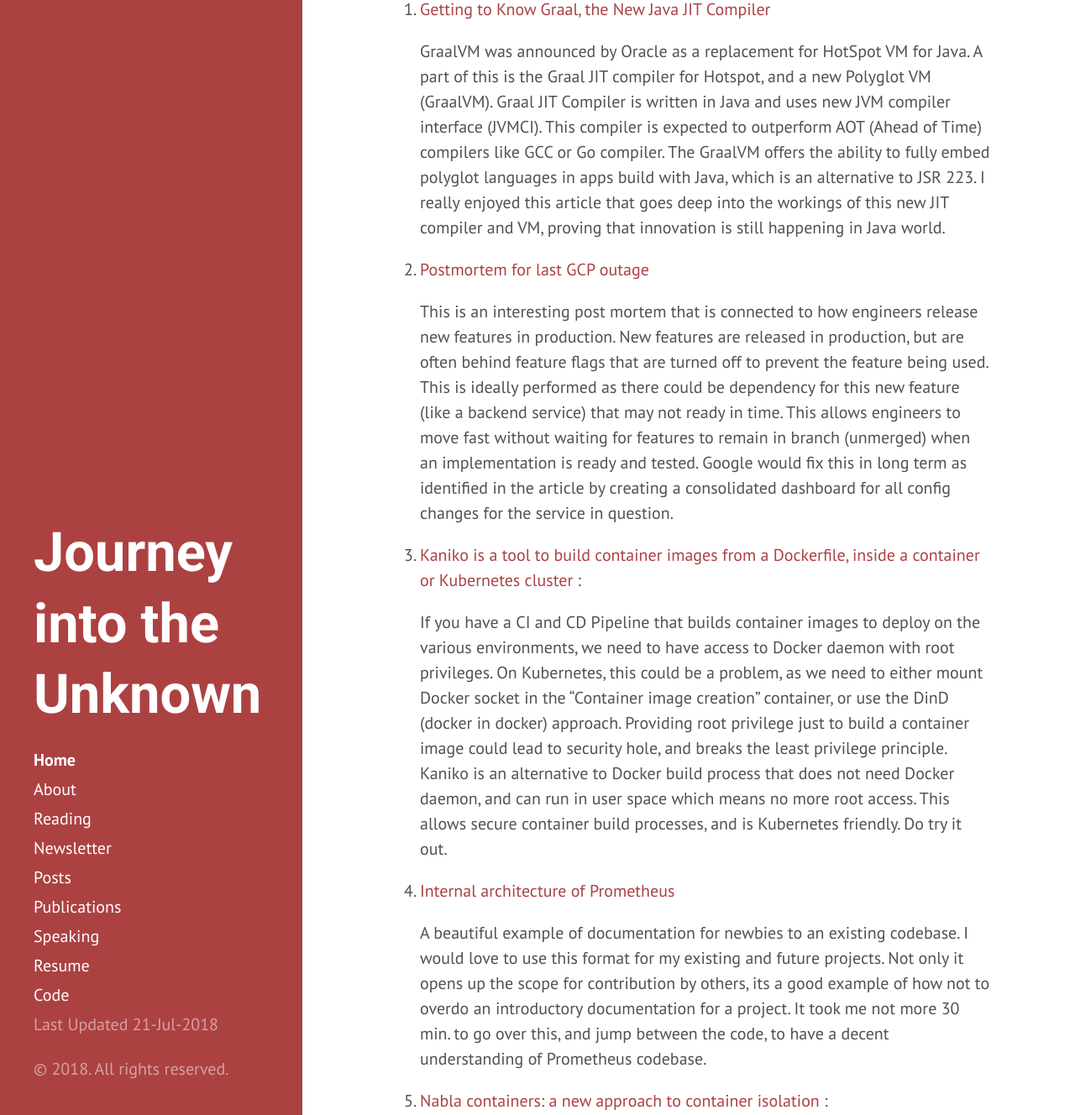
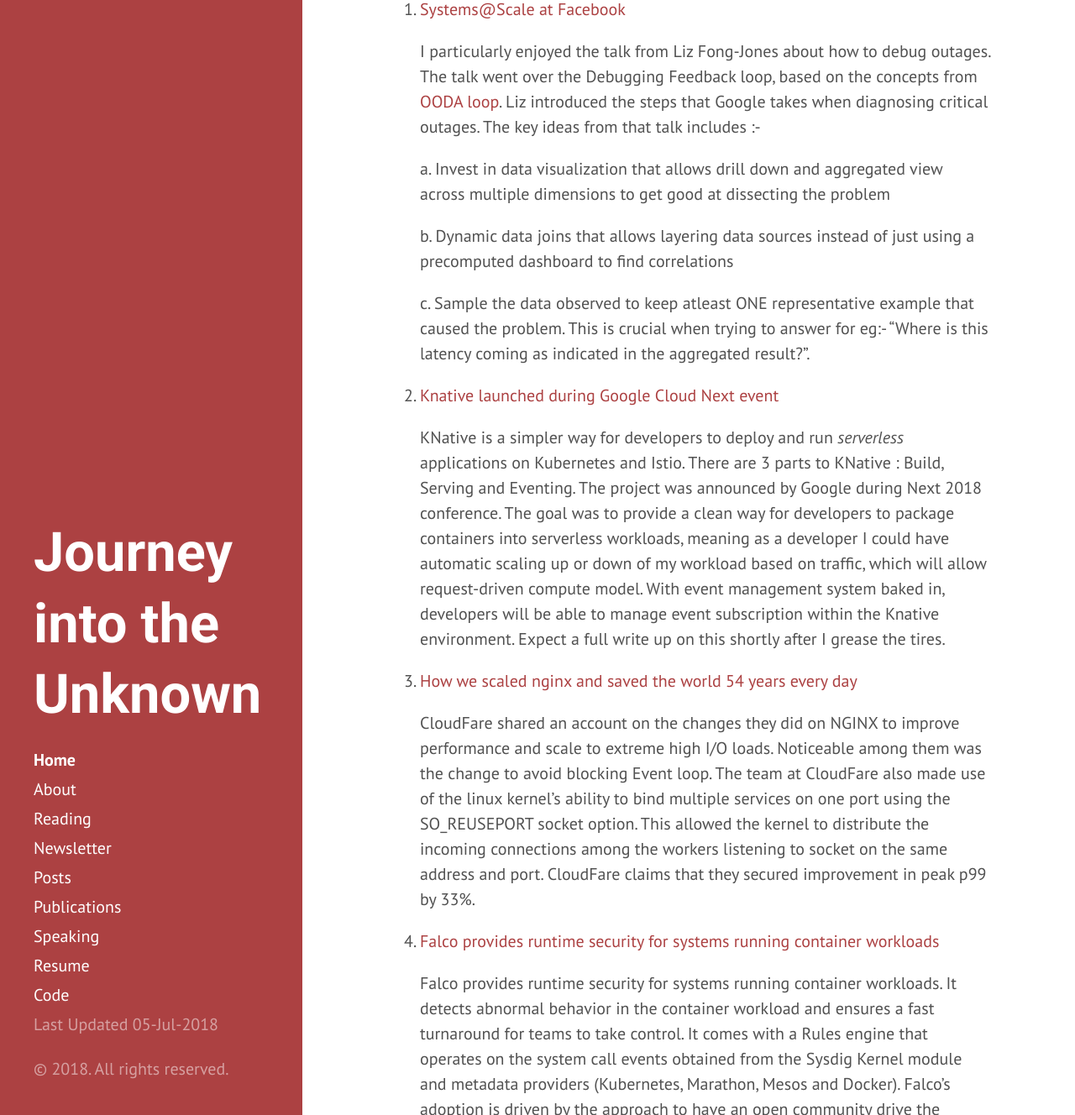
Before and after one commit to vivekjuneja/vivekjuneja.github.io, a Jekyll site: the page built from index.html, in a window 1280 px wide and 1400 px high, scrolled down 482 px, cut to the strip 72-1400 px from the top of the window. Shown: the whole strip at 84% size. Built offline with Jekyll 4.4.1, drawn with Linux system fonts in a browser that asks for light colours; the list of posts is cut into pages by our own code; some of the changed text lies outside the part shown.

Commit message:
New Newsletter updated. Changed Title for both newsletter

```diff
--- a/_config.yml
+++ b/_config.yml
@@ -41,8 +41,8 @@
 github:
   repo:           https://github.com/vivekjuneja
 
-gems: [jekyll-gist, jekyll-paginate, jekyll-last-modified-at]
+gems: [jekyll-gist, jekyll-paginate, jekyll-last-modified-at, jekyll-youtube]
 
 google_analytics: UA-83374110-1
 
-last_modified_at:	21-July-2018
+last_modified_at:	05-07-2018
--- /dev/null
+++ b/_posts/2018-08-04-container-newsletter-2.md
@@ -0,0 +1,33 @@
+---
+layout: post
+title: Container and Cloud - Newsletter for the week Edition 2
+category: newsletter
+---
+
+![placeholder](https://vivekjuneja.files.wordpress.com/2016/04/shipping-containers.jpg?w=660 "shipping containers")
+
+1. [Systems@Scale at Facebook](https://code.fb.com/core-data/systems-scale-2018-recap/)
+
+	I particularly enjoyed the talk from Liz Fong-Jones about how to debug outages. The talk went over the Debugging Feedback loop, based on the concepts from <a href="https://en.wikipedia.org/wiki/OODA_loop">OODA loop</a>. Liz introduced the steps that Google takes when diagnosing critical outages. The key ideas from that talk includes :-
+
+	a. Invest in data visualization that allows drill down and aggregated view across multiple dimensions to get good at dissecting the problem
+
+	b. Dynamic data joins that allows layering data sources instead of just using a precomputed dashboard to find correlations
+
+	c. Sample the data observed to keep atleast ONE representative example that caused the problem. This is crucial when trying to answer for eg:- "Where is this latency coming as indicated in the aggregated result?".
+
+
+2. [Knative launched during Google Cloud Next event](https://cloud.google.com/knative/)
+
+	KNative is a simpler way for developers to deploy and run *serverless* applications on Kubernetes and Istio. There are 3 parts to KNative : Build, Serving and Eventing. The project was announced by Google during Next 2018 conference. The goal was to provide a clean way for developers to package containers into serverless workloads, meaning as a developer I could have automatic scaling up or down of my workload based on traffic, which will allow request-driven compute model. With event management system baked in, developers will be able to manage event subscription within the Knative environment. Expect a full write up on this shortly after I grease the tires.
+
+3. [How we scaled nginx and saved the world 54 years every day](https://blog.cloudflare.com/how-we-scaled-nginx-and-saved-the-world-54-years-every-day/)
+
+    CloudFare shared an account on the changes they did on NGINX to improve performance and scale to extreme high I/O loads. Noticeable among them was the change to avoid blocking Event loop. The team at CloudFare also made use of the linux kernel's ability to bind multiple services on one port using the SO_REUSEPORT socket option. This allowed the kernel to distribute the incoming connections among the workers listening to socket on the same address and port. CloudFare claims that they secured  improvement in peak p99 by 33%.
+
+4. [Falco provides runtime security for systems running container workloads](https://sysdig.com/opensource/falco/)
+
+    Falco provides runtime security for systems running container workloads. It detects abnormal behavior in the container workload and ensures a fast turnaround for teams to take control. It comes with a Rules engine that operates on the system call events obtained from the Sysdig Kernel module and metadata providers (Kubernetes, Marathon, Mesos and Docker). Falco's adoption is driven by the approach to have an open community drive the various rule sets for security exploits. Being a Sysdig user, I liked the approach that Falco is taking to make secure container workload easy to manage. The [proposal](https://docs.google.com/document/d/1uf20azEZ_CciqzdG60rtqjrqzrUVlyVOwevPrxhfpoA/edit#) from Sysdig to CNCF about Falco is a good place to obtain more information about the project.
+
+
+That's it folks. See you next week for more exciting findings in the container and cloud native eco-system.
```
Also changed, not shown: _posts/2018-07-21-container-newsletter-1.md (+1 -1 lines).
